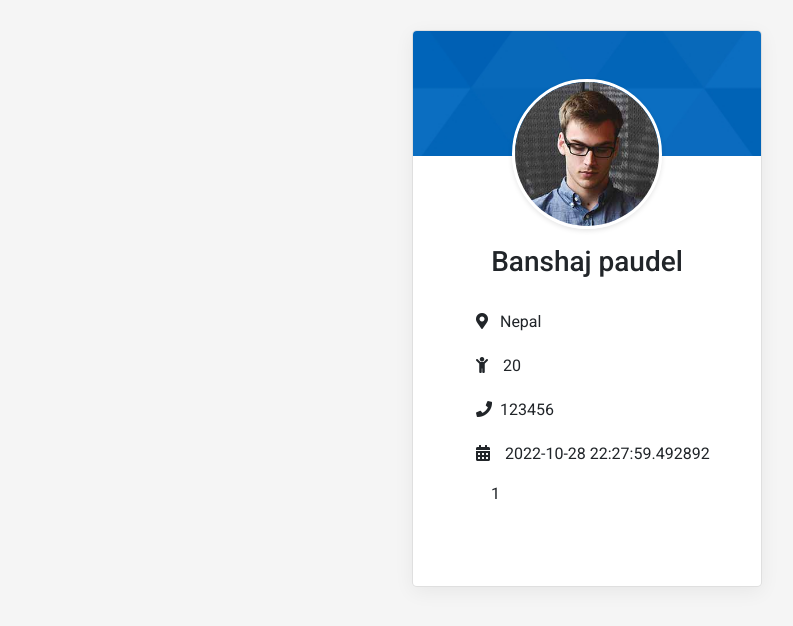
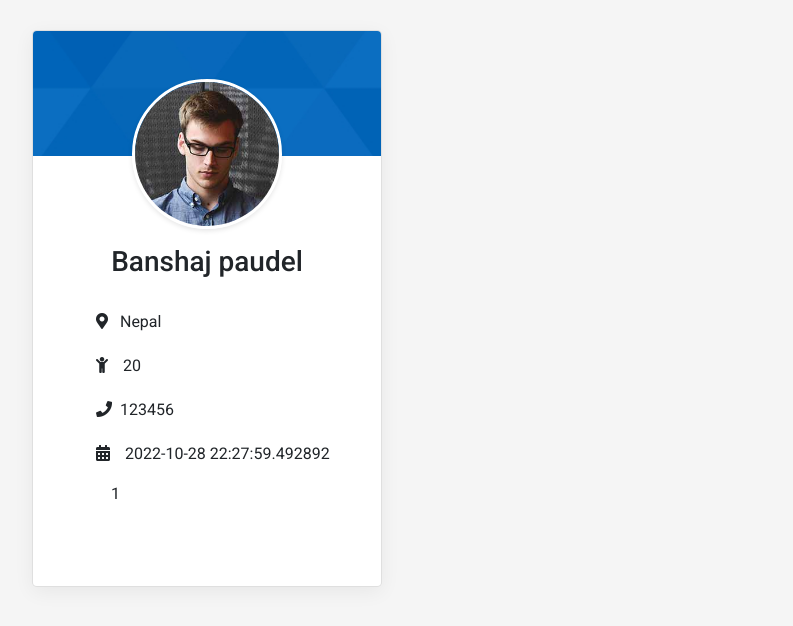
Before and after one commit to Banshaj-Paudel/Avalanche, a Flask app: page /profile/20 in a window 1280 px wide. Shown: the top 626 px of the page, without its empty margins (53-846 px from the left). Run offline with Flask 2, Linux system fonts and the light colour scheme; some libraries are stand-ins or nearby versions.

Commit message:
Changes in offset

```diff
--- a/templates/profile.html
+++ b/templates/profile.html
@@ -13,7 +13,7 @@
 		<div class="container">
 
 			<div class="row">
-				<div class="col-sm-8 offset-sm-2 col-md-6 offset-md-3 col-lg-4 offset-lg-4">
+				<div class="col-sm-3 col-md-6  col-lg-4 ">
 					<div class="profile-card card rounded-lg shadow p-4 p-xl-5 mb-4 text-center position-relative overflow-hidden">
 						<div class="banner"></div>
 						<img src="{{url_for('static',filename='img/user1.jpg')}}" alt="" class="img-circle mx-auto mb-3">
@@ -30,6 +30,7 @@
 						</div>
 					</div>
 				</div>
+
 			</div>
 
 		</div>
```
